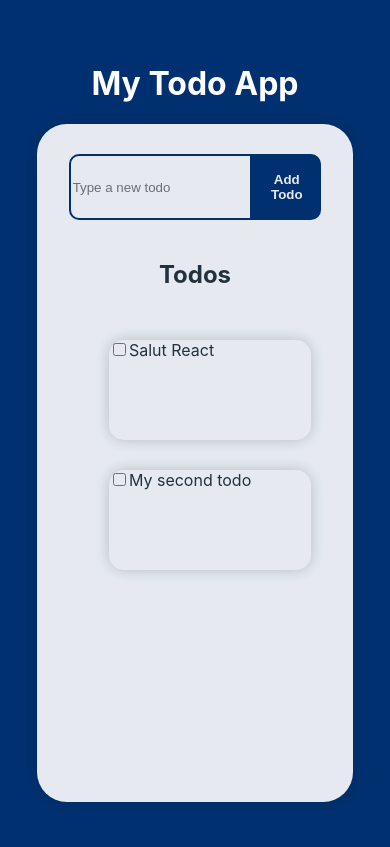
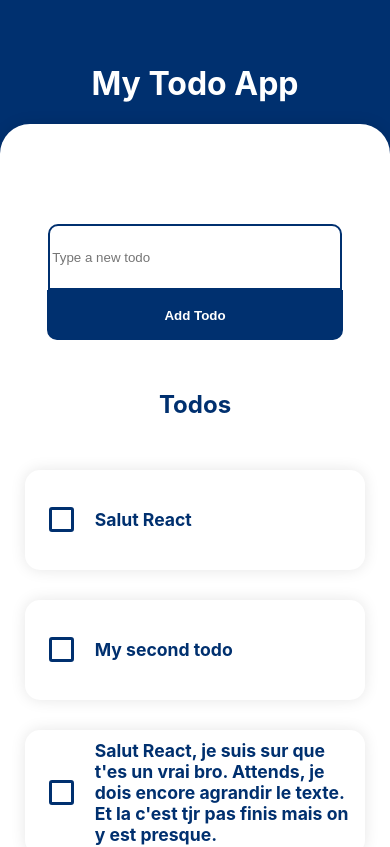
Before and after one commit to becodeorg/hamilton-7-to-do-react-quentinrouchet, a React (Create React App) app: page / in a window 390 px wide. Shown: the top 847 px of the page. Built offline with nearby package versions, Linux system fonts and the light colour scheme.

Commit message:
responsive part finished and chapter 2 too

```diff
--- a/package.json
+++ b/package.json
@@ -21,7 +21,10 @@
     "extends": [
       "react-app",
       "react-app/jest"
-    ]
+    ],
+    "rules": {
+      "jsx-a11y/anchor-is-valid": "off"
+    }
   },
   "browserslist": {
     "production": [
--- a/src/App.js
+++ b/src/App.js
@@ -10,7 +10,7 @@ export default function App() {
   return (
     <>
       <Title />
-      <section>
+      <section className="container">
         <div className='add-todo'>
           <Input />
           <Button />
--- a/src/components/list.js
+++ b/src/components/list.js
@@ -2,19 +2,18 @@ import { useState } from "react";
 import "../sass/components/list.scss";
 
 function Checkbox() {
-    const [isChecked, setIsChecked] = useState(false);
+    // State
+    const [isActive, setIsActive] = useState(false);
 
-    const handleChange = event => {
-      if (event.target.checked) {
-        console.log('✅ Checkbox is checked');
-      } else {
-        console.log('⛔️ Checkbox is NOT checked');
-      }
-      setIsChecked(current => !current);
-    };
+    // Comportement
+    const handleClick = event => {
+        // 👇️ toggle isActive state on click
+        setIsActive(current => !current);
+      };
 
+    // Render
     return(
-        <input type="checkbox" value={isChecked} onChange={handleChange}></input>
+        <input type="checkbox" className={isActive ? 'checked' : 'not-checked'} onClick={handleClick}></input>
     );
 }
 
@@ -23,7 +22,11 @@ export default function List() {
     //state
     const [todos, setTodos] = useState([
         {id: 1, task:"Salut React"},
-        {id: 2, task:"My second todo"}
+        {id: 2, task:"My second todo"},
+        {id: 3, task:"Salut React, je suis sur que t'es un vrai bro. Attends, je dois encore agrandir le texte. Et la c'est tjr pas finis mais on y est presque."},
+        {id: 4, task:"My second todo"},
+        {id: 5, task:"Salut React"},
+        {id: 6, task:"My second todo"}
     ]);
 
     //comportement
@@ -34,8 +37,8 @@ export default function List() {
             <h2>Todos</h2>
             <ul>
                 {todos.map((todo) => {
-                    return <li>
-                        <Checkbox />{todo.task}
+                    return <li key={todo.id}>
+                        <Checkbox /><span className="taskHere">{todo.task}</span>
                     </li>
                 })}
             </ul>
--- a/src/sass/components/list.scss
+++ b/src/sass/components/list.scss
@@ -5,31 +5,60 @@
     flex-direction: column;
 }
 h2 {
-    margin-top: 50px;
+    margin-top: 80px;
+    color: #00306F;
 }
 ul {
     display: flex;
     justify-content: center;
     align-items: center;
     flex-wrap: wrap;
-    margin-left: -10px;
-    // width: 100%;
+    margin-left: -40px;
     li {
+        position: relative;
+        display: flex;
+        // justify-content: center;
+        align-items: center;
         background-color: white;
         border-radius: 15px;
         width: 400px;
-        height: 100px;
+        min-height: 100px;
         list-style-type: none;
         margin: 15px 15px;
-        box-shadow: 0 0 15px rgba(0, 0, 0, 0.2);
+        box-shadow: 0 0 15px rgba(0, 0, 0, 0.1);
+        font-weight: bold;
+        color: #00306F;
+        font-size: 1.1rem;
+        input {
+           appearance: none;
+           height: 25px;
+           width: 25px;
+           border: 3px solid #00306F;
+           border-radius: 3px;
+           background-image: url(../../icons/checked.svg);
+           position: absolute;
+           left: 20px;
+        }
+        input[type="checkbox"]:checked {
+            background-color: #00306F;
+        }
+        input:hover {
+            cursor: pointer;
+        }
+        .taskHere {
+            margin: 10px 10px 10px 70px;
+        }
     }
 }
 
 @media (max-width: 570px){
+    h2 {
+        margin-top: 50px;
+    }
     ul {
-        width: 80%;
+        width: 95%;
         li{
-            width: 80%;
+            width: 100%;
         }
     }
 }
--- a/src/sass/pages/home.scss
+++ b/src/sass/pages/home.scss
@@ -7,6 +7,7 @@ body {
     background-repeat: no-repeat;
     height: 100vh;
     color: #263238;
+    padding-bottom: 100px;
     #root {
             width: 90%;
             height: 90%;
@@ -16,13 +17,11 @@ body {
             h1 {
                 justify-self: flex-start;
                 color: white;
+                font-size: 2.5rem;
             }
-        section {
+            .container {
             width: 90%;
-            height: 90%;
             background: white;
-            // filter: blur(4px);
-            opacity: 0.9;
             border-radius: 30px;
             box-shadow: 0 0 15px rgba(0, 0, 0, 0.1);
             display: flex;
@@ -32,11 +31,30 @@ body {
     }
 }
 
+@media (max-width: 500px) {
+    body {
+        padding-bottom: 0;
+        #root {
+            h1 {
+                font-size: 2rem;
+            }
+            width: 100%;
+            .container {
+                width: 100%;
+                border-radius: 30px 30px 0 0;
+                margin-bottom: 0;
+            }
+        }
+    }
+}
+
+/* Add task */
 .add-todo {
     display: flex;
     flex-direction: row;
-    margin-top: 30px;
-    margin-bottom: -10px;
+    justify-content: center;
+    align-items: center;
+    margin-top: 100px;
     width: 80%;
     .add-task {
         height: 60px;
@@ -47,6 +65,7 @@ body {
     button {
         background-color: #00306F;
         border: none;
+        height: 100%;
         border-radius: 0 10px 10px 0;
         padding: 0.5rem;
         color: white;
@@ -54,3 +73,20 @@ body {
         cursor: pointer;
     }
 }
+
+@media (max-width: 400px) {
+    .add-todo {
+        flex-direction: column;
+        width: 95%;
+        .add-task {
+            border-radius: 10px 10px 0 0;
+            width: 77%;
+        }
+        button {
+            border-radius: 0 0 10px 10px;
+            height: 50px;
+            width: 80%;
+            border: 10px solid #00306F;
+        }
+    }
+}
```
Also changed, not shown: src/icons/checked.svg (added), 1 other file (tests, documents, lock files or other folders).
